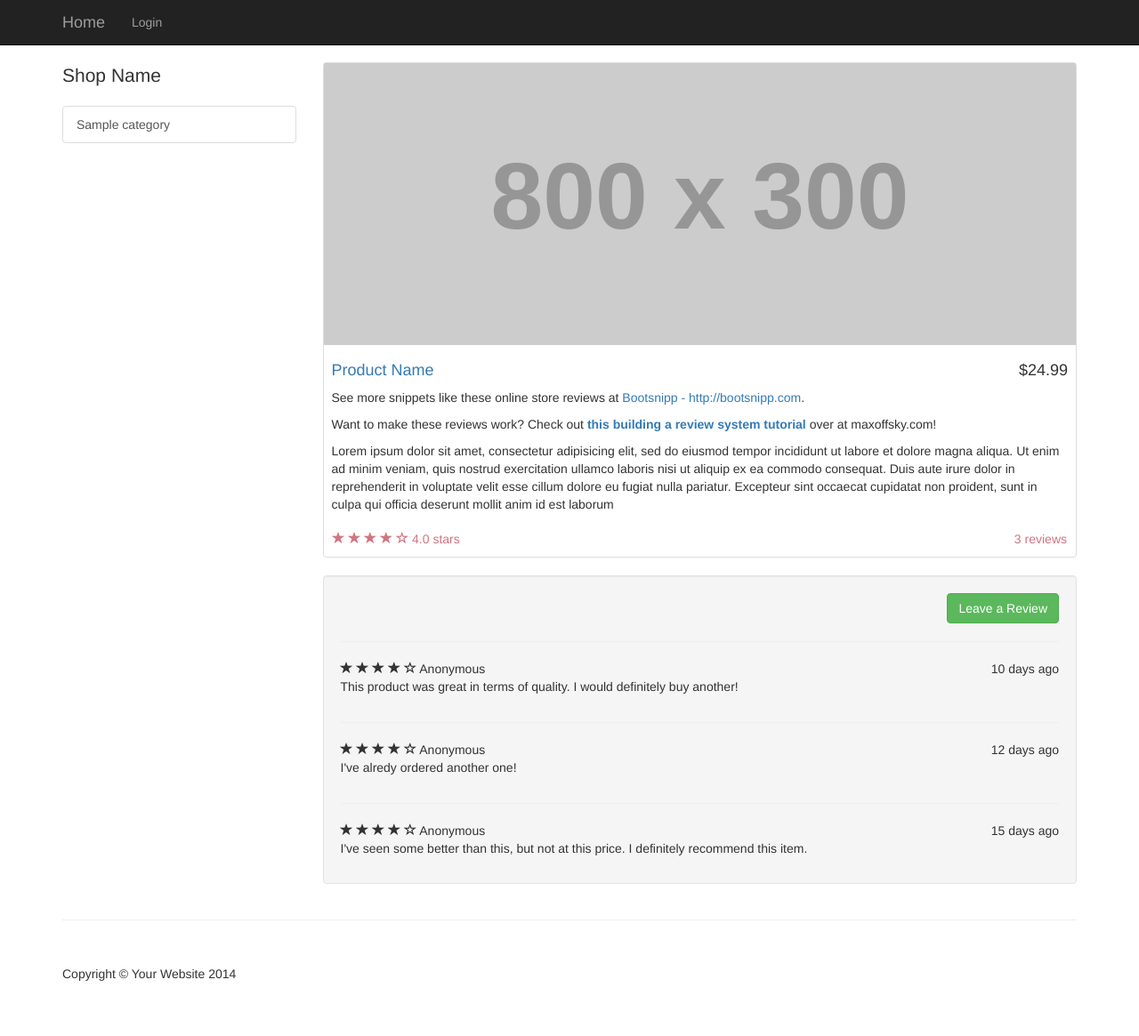
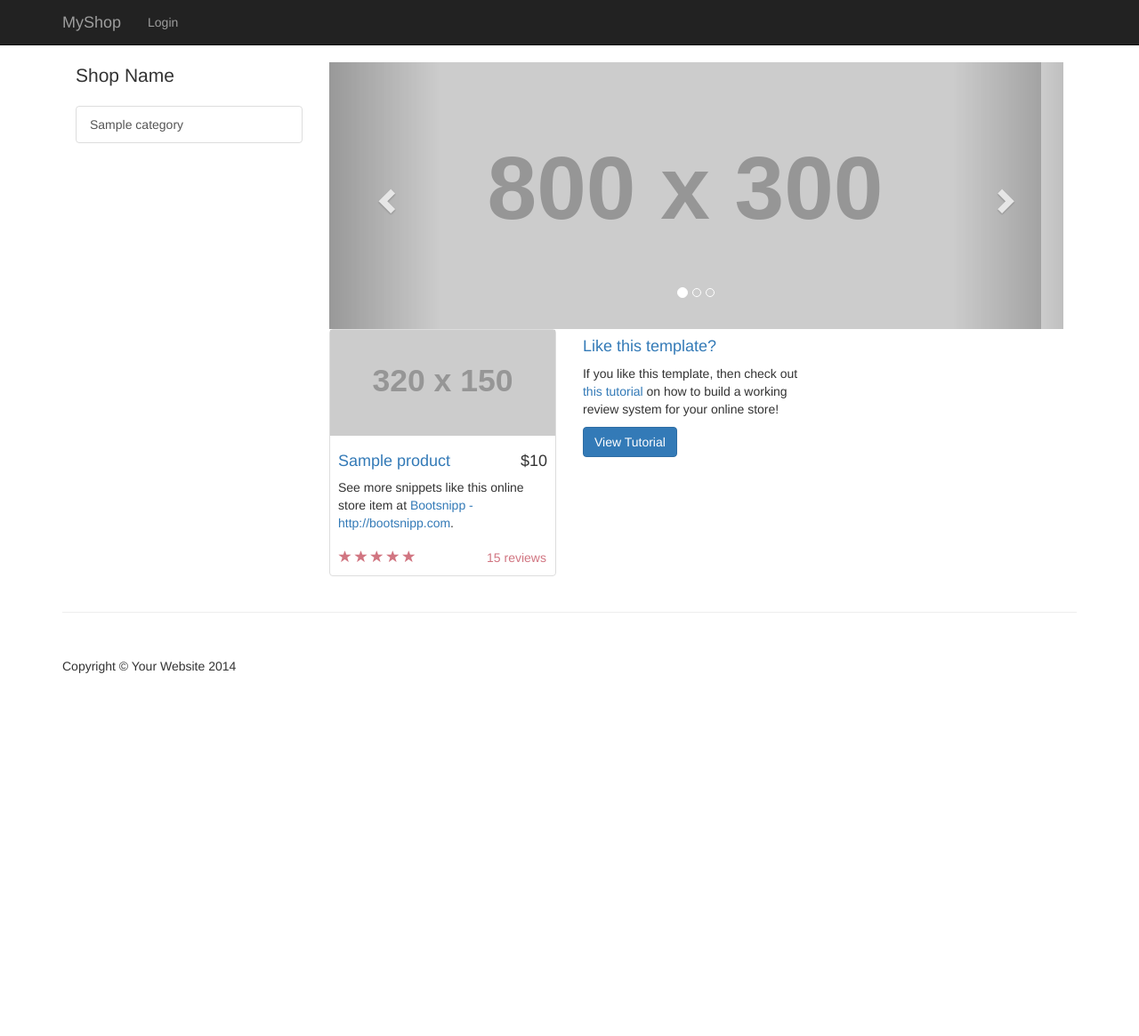
Before and after one commit to pprolancer/internal-ecom, a Django app: template e_shopping/templates/myshopping/home.html in a window 1280 px wide. Shown: the whole page at 89% size. After the commit the page ends 757 px from the top, so only its background shows below. Run offline with Django 3.2, Linux system fonts and the light colour scheme; the template is opened without the code that fills it: most values are stand-ins (such as "Sample title", 1, 10 or a date in 2020); grey boxes labelled with a size stand in for pictures from a placeholder-image service; some libraries are stand-ins or nearby versions.

Commit message:
product detail

```diff
--- a/e_shopping/apps/myshopping/urls.py
+++ b/e_shopping/apps/myshopping/urls.py
@@ -4,6 +4,7 @@ from myshopping.views import *
 
 urlpatterns = [
 
-    url(r'^home$', HomeView.as_view(), name="home")
+    url(r'^home/$', HomeView.as_view(), name="home"),
+    url(r'^productdetail/(?P<pk>\d+)/$', Product_detailView.as_view(), name="product_detail")
 
 ]
--- a/e_shopping/apps/users/views.py
+++ b/e_shopping/apps/users/views.py
@@ -58,7 +58,7 @@ class LoginView(View):
         return render(request, "registration/login.html", ctx)
 
     def get_success_url(self):
-        url = reverse('user-home')
+        url = reverse('home')
         return url
 
 
--- a/e_shopping/e_shopping/settings.py
+++ b/e_shopping/e_shopping/settings.py
@@ -43,8 +43,10 @@ INSTALLED_APPS = [
     'django.contrib.sessions',
     'django.contrib.messages',
     'django.contrib.staticfiles',
+    'sorl.thumbnail',
     'myshopping',
     'users',
+
 ]
 
 MIDDLEWARE_CLASSES = [
@@ -129,7 +131,7 @@ USE_TZ = True
 # Static files (CSS, JavaScript, Images)
 # https://docs.djangoproject.com/en/1.9/howto/static-files/
 MEDIA_URL = '/media/'
-# import pdb;pdb.set_trace()
+
 MEDIA_ROOT = PROJECT_ROOT.child("media")
 
 STATIC_URL = '/static/'
--- a/e_shopping/templates/base.html
+++ b/e_shopping/templates/base.html
@@ -41,10 +41,11 @@
                     <span class="icon-bar"></span>
                     <span class="icon-bar"></span>
                 </button>
+
                 {% if user.is_authenticated %}
-                <a class="navbar-brand" href="{% url 'home' %}">Home</a>
+                <a class="navbar-brand" href="{% url 'home' %}">MyShop</a>
                 {% else %}
-                <a class="navbar-brand" href="#">Home</a>
+                <a class="navbar-brand" href="#">MyShop</a>
                 {% endif %}
             </div>
             <!-- Collect the nav links, forms, and other content for toggling -->
@@ -87,14 +88,17 @@
     <!-- Page Content -->
     <div class="container">
 
-       {% block breadcrumb %}
+        {% block breadcrumb %}
 
-            {% endblock %}
+        {% endblock %}
 
-            {% block content %}
+        {% block content %}
 
         {% endblock%}
 
+        {% block extrajs %}
+
+        {% endblock %}
     </div>
 
 
--- a/e_shopping/templates/myshopping/home.html
+++ b/e_shopping/templates/myshopping/home.html
@@ -1,7 +1,6 @@
 {% extends "base.html" %}
 {% block content %}
 
-        <div class="row">
 
     <div class="col-md-3">
         <p class="lead">Shop Name</p>
@@ -14,85 +13,79 @@
 
     <div class="col-md-9">
 
+        <div class="row carousel-holder">
+
+            <div class="col-md-12">
+                <div id="carousel-example-generic" class="carousel slide" data-ride="carousel">
+                    <ol class="carousel-indicators">
+                        <li data-target="#carousel-example-generic" data-slide-to="0" class="active"></li>
+                        <li data-target="#carousel-example-generic" data-slide-to="1"></li>
+                        <li data-target="#carousel-example-generic" data-slide-to="2"></li>
+                    </ol>
+                    <div class="carousel-inner">
+                        <div class="item active">
+                            <img class="slide-image" src="http://placehold.it/800x300" alt="">
+                        </div>
+                        <div class="item">
+                            <img class="slide-image" src="http://placehold.it/800x300" alt="">
+                        </div>
+
+                    </div>
+                    <a class="left carousel-control" href="#carousel-example-generic" data-slide="prev">
+                        <span class="glyphicon glyphicon-chevron-left"></span>
+                    </a>
+                    <a class="right carousel-control" href="#carousel-example-generic" data-slide="next">
+                        <span class="glyphicon glyphicon-chevron-right"></span>
+                    </a>
+                </div>
+            </div>
+
+        </div>
+
+        <div class="row">
+            {% for product in products  %}
+            <div class="col-sm-4 col-lg-4 col-md-4 product" id="product_{{product.id}}">
                 <div class="thumbnail">
-                    <img class="img-responsive" src="http://placehold.it/800x300" alt="">
-                    <div class="caption-full">
-                        <h4 class="pull-right">$24.99</h4>
-                        <h4><a href="#">Product Name</a>
+                    <img src="http://placehold.it/320x150" alt="">
+                    <div class="caption">
+                        <h4 class="pull-right">${{product.product_price}}</h4>
+                        <h4><a href="{% url 'product_detail' product.id %}">{{product.product_name}}</a>
                         </h4>
-                        <p>See more snippets like these online store reviews at <a target="_blank" href="http://bootsnipp.com">Bootsnipp - http://bootsnipp.com</a>.</p>
-                        <p>Want to make these reviews work? Check out
-                            <strong><a href="http://maxoffsky.com/code-blog/laravel-shop-tutorial-1-building-a-review-system/">this building a review system tutorial</a>
-                            </strong>over at maxoffsky.com!</p>
-                        <p>Lorem ipsum dolor sit amet, consectetur adipisicing elit, sed do eiusmod tempor incididunt ut labore et dolore magna aliqua. Ut enim ad minim veniam, quis nostrud exercitation ullamco laboris nisi ut aliquip ex ea commodo consequat. Duis aute irure dolor in reprehenderit in voluptate velit esse cillum dolore eu fugiat nulla pariatur. Excepteur sint occaecat cupidatat non proident, sunt in culpa qui officia deserunt mollit anim id est laborum</p>
+                        <p>See more snippets like this online store item at <a target="_blank" href="http://www.bootsnipp.com">Bootsnipp - http://bootsnipp.com</a>.</p>
                     </div>
                     <div class="ratings">
-                        <p class="pull-right">3 reviews</p>
+                        <p class="pull-right">15 reviews</p>
                         <p>
                             <span class="glyphicon glyphicon-star"></span>
                             <span class="glyphicon glyphicon-star"></span>
                             <span class="glyphicon glyphicon-star"></span>
                             <span class="glyphicon glyphicon-star"></span>
-                            <span class="glyphicon glyphicon-star-empty"></span>
-                            4.0 stars
+                            <span class="glyphicon glyphicon-star"></span>
                         </p>
                     </div>
                 </div>
+            </div>
+            {% endfor %}
 
-                <div class="well">
 
-                    <div class="text-right">
-                        <a class="btn btn-success">Leave a Review</a>
-                    </div>
-
-                    <hr>
-
-                    <div class="row">
-                        <div class="col-md-12">
-                            <span class="glyphicon glyphicon-star"></span>
-                            <span class="glyphicon glyphicon-star"></span>
-                            <span class="glyphicon glyphicon-star"></span>
-                            <span class="glyphicon glyphicon-star"></span>
-                            <span class="glyphicon glyphicon-star-empty"></span>
-                            Anonymous
-                            <span class="pull-right">10 days ago</span>
-                            <p>This product was great in terms of quality. I would definitely buy another!</p>
-                        </div>
-                    </div>
-
-                    <hr>
-
-                    <div class="row">
-                        <div class="col-md-12">
-                            <span class="glyphicon glyphicon-star"></span>
-                            <span class="glyphicon glyphicon-star"></span>
-                            <span class="glyphicon glyphicon-star"></span>
-                            <span class="glyphicon glyphicon-star"></span>
-                            <span class="glyphicon glyphicon-star-empty"></span>
-                            Anonymous
-                            <span class="pull-right">12 days ago</span>
-                            <p>I've alredy ordered another one!</p>
-                        </div>
-                    </div>
-
-                    <hr>
-
-                    <div class="row">
-                        <div class="col-md-12">
-                            <span class="glyphicon glyphicon-star"></span>
-                            <span class="glyphicon glyphicon-star"></span>
-                            <span class="glyphicon glyphicon-star"></span>
-                            <span class="glyphicon glyphicon-star"></span>
-                            <span class="glyphicon glyphicon-star-empty"></span>
-                            Anonymous
-                            <span class="pull-right">15 days ago</span>
-                            <p>I've seen some better than this, but not at this price. I definitely recommend this item.</p>
-                        </div>
+            <div class="col-sm-4 col-lg-4 col-md-4">
+                <h4><a href="#">Like this template?</a>
+                </h4>
+                <p>If you like this template, then check out <a target="_blank" href="http://maxoffsky.com/code-blog/laravel-shop-tutorial-1-building-a-review-system/">this tutorial</a> on how to build a working review system for your online store!</p>
+                <a class="btn btn-primary" target="_blank" href="http://maxoffsky.com/code-blog/laravel-shop-tutorial-1-building-a-review-system/">View Tutorial</a>
             </div>
 
         </div>
 
     </div>
 
-        </div>
+
 {% endblock content %}
+
+{% block extrajs %}
+<script type="text/javascript">
+$( document ).ready(function() {
+    $('')
+});
+</script>
+{% endblock %}
--- a/e_shopping/templates/registration/login.html
+++ b/e_shopping/templates/registration/login.html
@@ -22,7 +22,7 @@
     <div class="row onl_row-sm-offset-3 onl_loginOr">
       <div class="col-xs-12 col-sm-6">
         <hr class="onl_hrOr">
-        <span class="onl_spanOr">or</span>
+
       </div>
     </div>
 
```
Also changed, not shown: e_shopping/apps/myshopping/models.py (+14 -1 lines), e_shopping/apps/myshopping/views.py (+15 -1 lines), e_shopping/e_shopping/urls.py (+12 -0 lines), e_shopping/templates/myshopping/product_detail.html (added, +101 -0 lines), e_shopping/apps/myshopping/migrations/0002_shoppingcart.py (added), e_shopping/db.sqlite3. Lines whose indentation alone changed are shown as unchanged.
